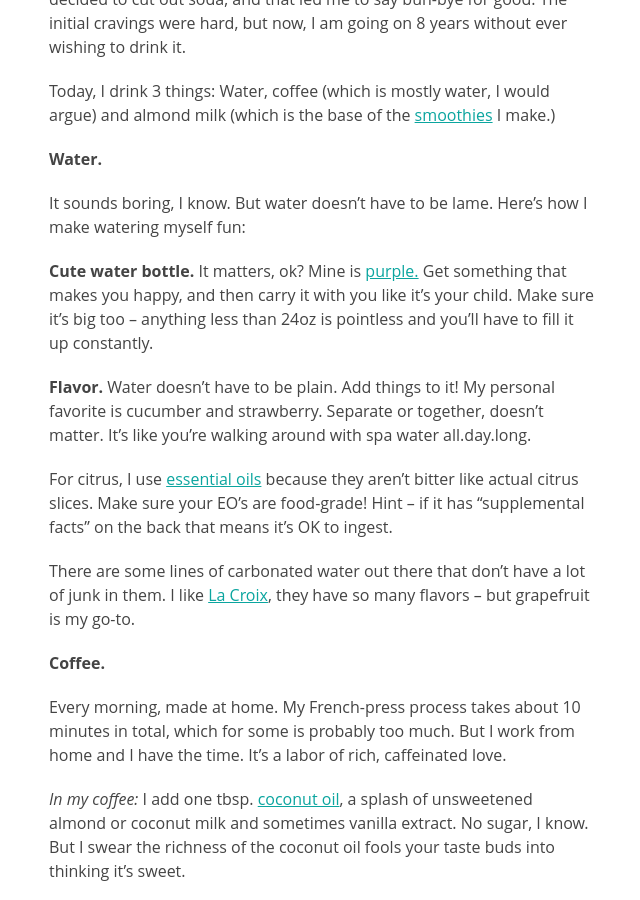
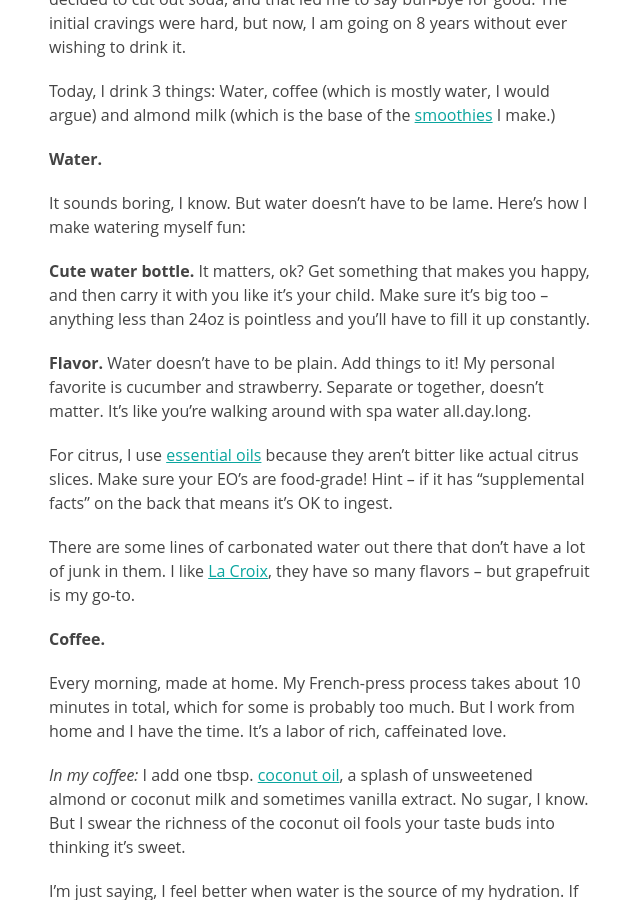
Before and after one commit to dreger/thelivingwell.co, a Jekyll site: the page built from _posts/eat/2016-04-03-water.md, in a window 1280 px wide and 900 px high, scrolled down 1149 px. Shown: the whole window, without its empty margins (426-1066 px from the left). Built offline with Jekyll 4.4.1, drawn with Linux system fonts in a browser that asks for light colours.

Commit message:
Update 2016-04-03-water.md

```diff
--- a/_posts/eat/2016-04-03-water.md
+++ b/_posts/eat/2016-04-03-water.md
@@ -27,7 +27,7 @@ Today, I drink 3 things: Water, coffee (which is mostly water, I would argue) an
 
 It sounds boring, I know. But water doesn’t have to be lame. Here’s how I make watering myself fun:
 
-**Cute water bottle.** It matters, ok? Mine is [purple.](http://shop.camelbak.com/glass-water-bottles/l/204) Get something that makes you happy, and then carry it with you like it’s your child. Make sure it’s big too – anything less than 24oz is pointless and you’ll have to fill it up constantly.
+**Cute water bottle.** It matters, ok? Get something that makes you happy, and then carry it with you like it’s your child. Make sure it’s big too – anything less than 24oz is pointless and you’ll have to fill it up constantly.
 
 **Flavor.** Water doesn’t have to be plain. Add things to it! My personal favorite is cucumber and strawberry. Separate or together, doesn’t matter. It’s like you’re walking around with spa water all.day.long.
 
```
